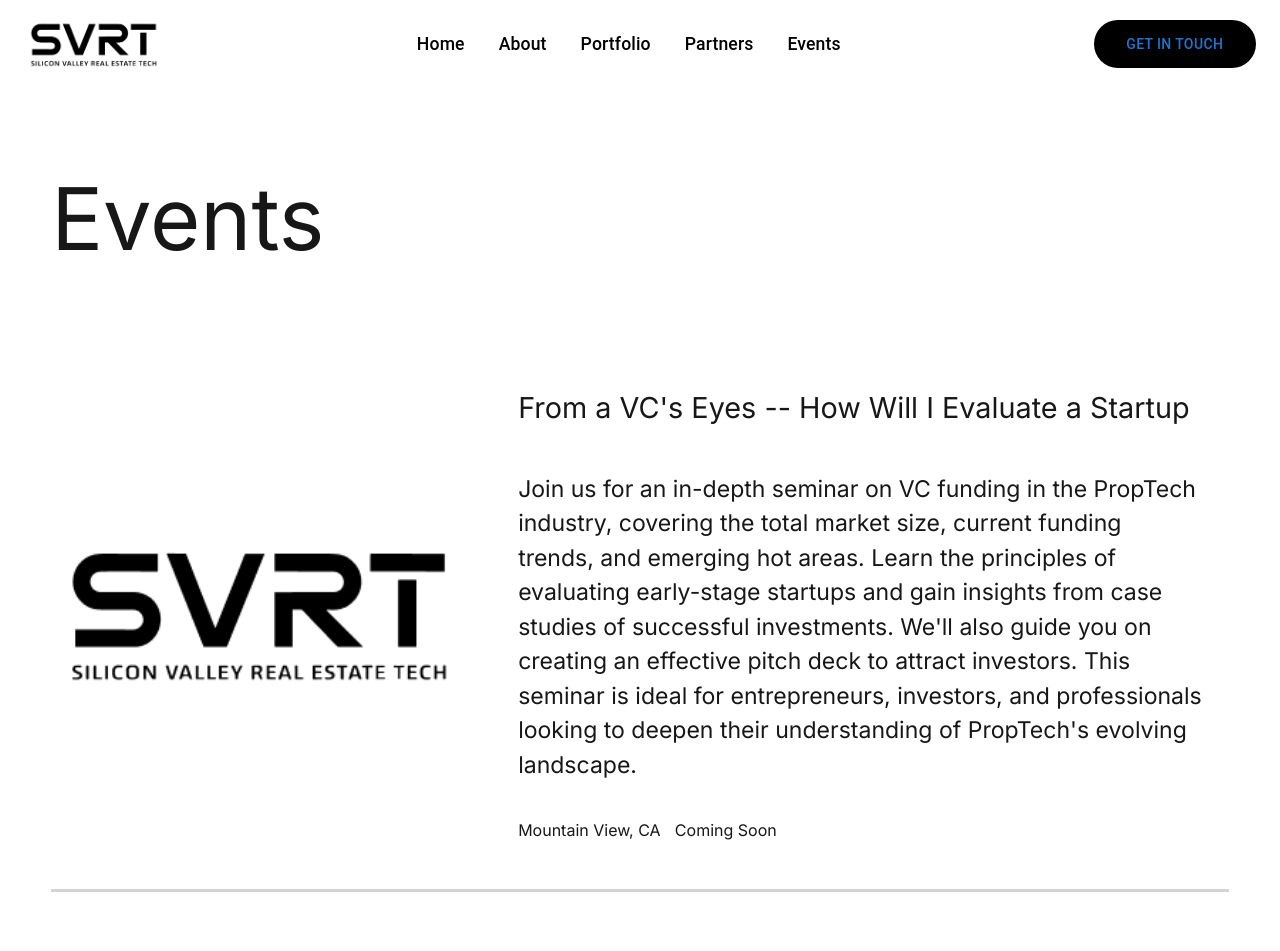
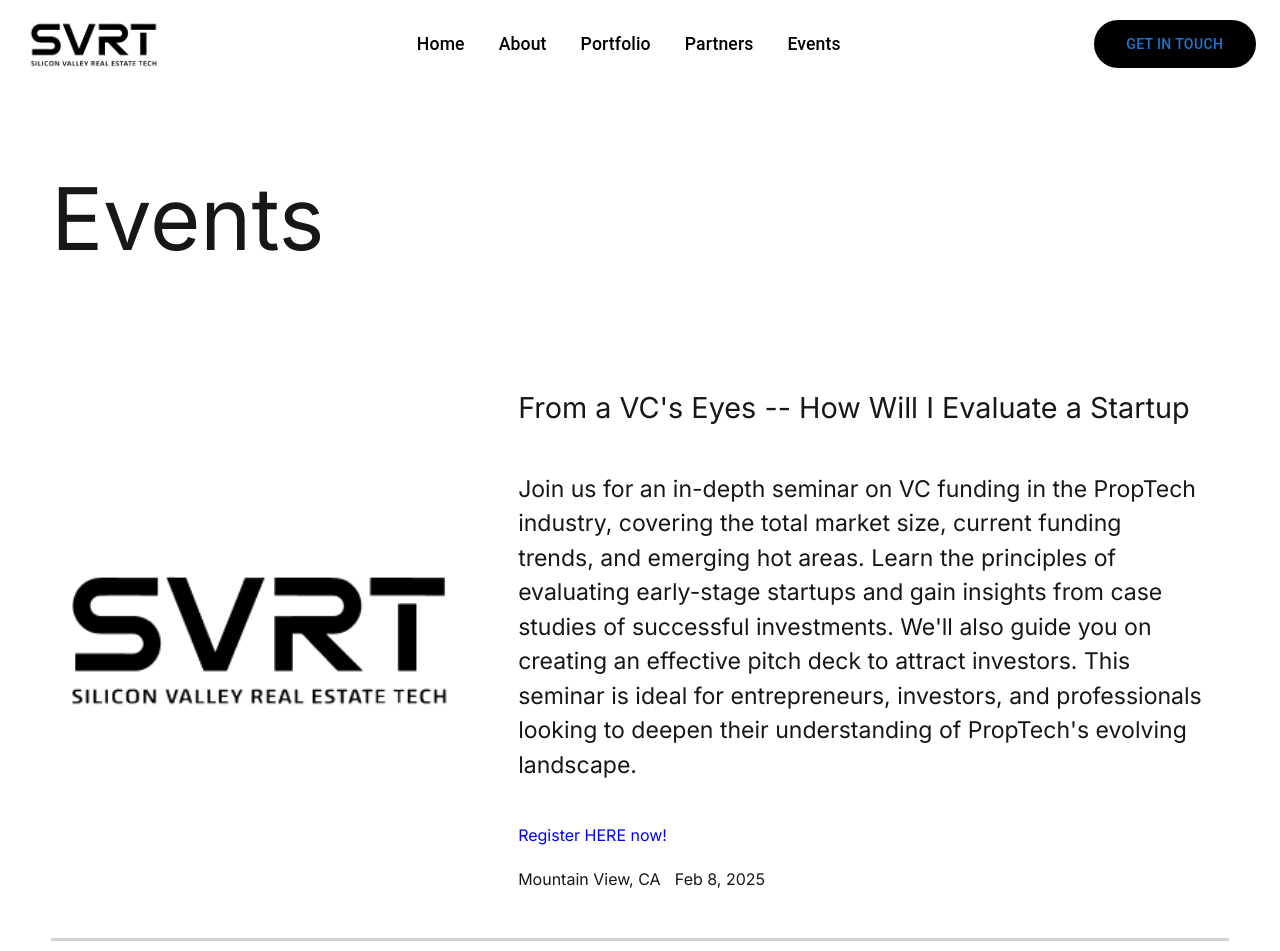
Before and after one commit to liwenss/svrt, a Next.js app in the folder svrt-project/: page /events in a window 1280 px wide. Shown: the top 951 px of the page. Built offline with nearby package versions, Linux system fonts and the light colour scheme; a web font is replaced by a local one.

Commit message:
Update page.tsx

```diff
--- a/svrt-project/app/events/page.tsx
+++ b/svrt-project/app/events/page.tsx
@@ -25,9 +25,16 @@
                         of evaluating early-stage startups and gain insights from case studies of successful investments.
                         We'll also guide you on creating an effective pitch deck to attract investors.
                         This seminar is ideal for entrepreneurs, investors, and professionals looking to deepen their understanding of PropTech's evolving landscape.</p>
+                    <a href="https://forms.gle/iHVoQsejVwjd6RVX8"
+                       target="_blank"
+                       rel="noopener noreferrer"
+                       style={{ color: '#0000FF', display: 'block', marginTop: '5px', marginBottom: '20px' }}
+                    >
+                        Register HERE now!
+                    </a>
                     <div className={styles['dates-and-location']}>
                         <p>Mountain View, CA</p>
-                        <p>Coming Soon</p>
+                        <p>Feb 8, 2025</p>
                     </div>
 
                 </div>
```
